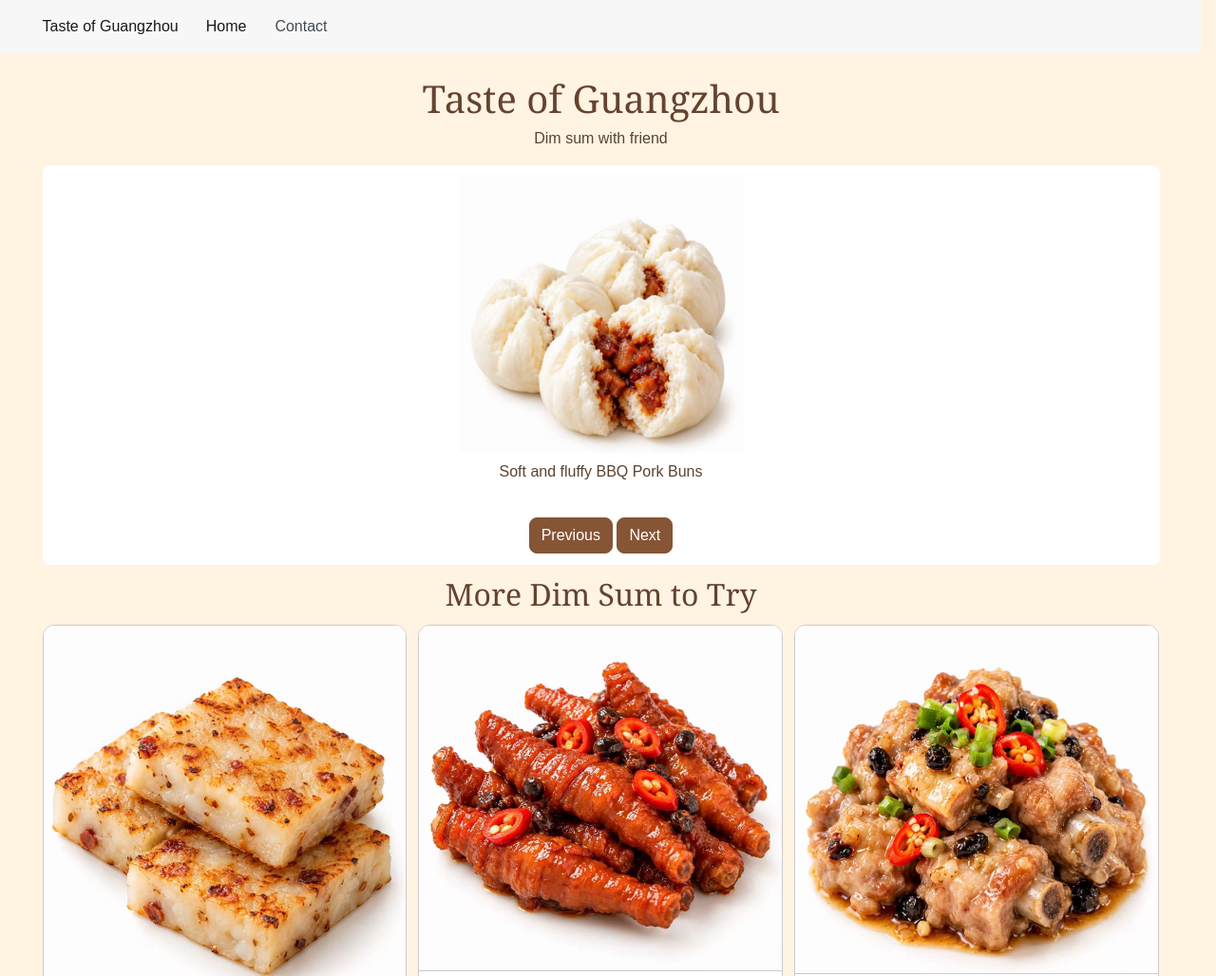
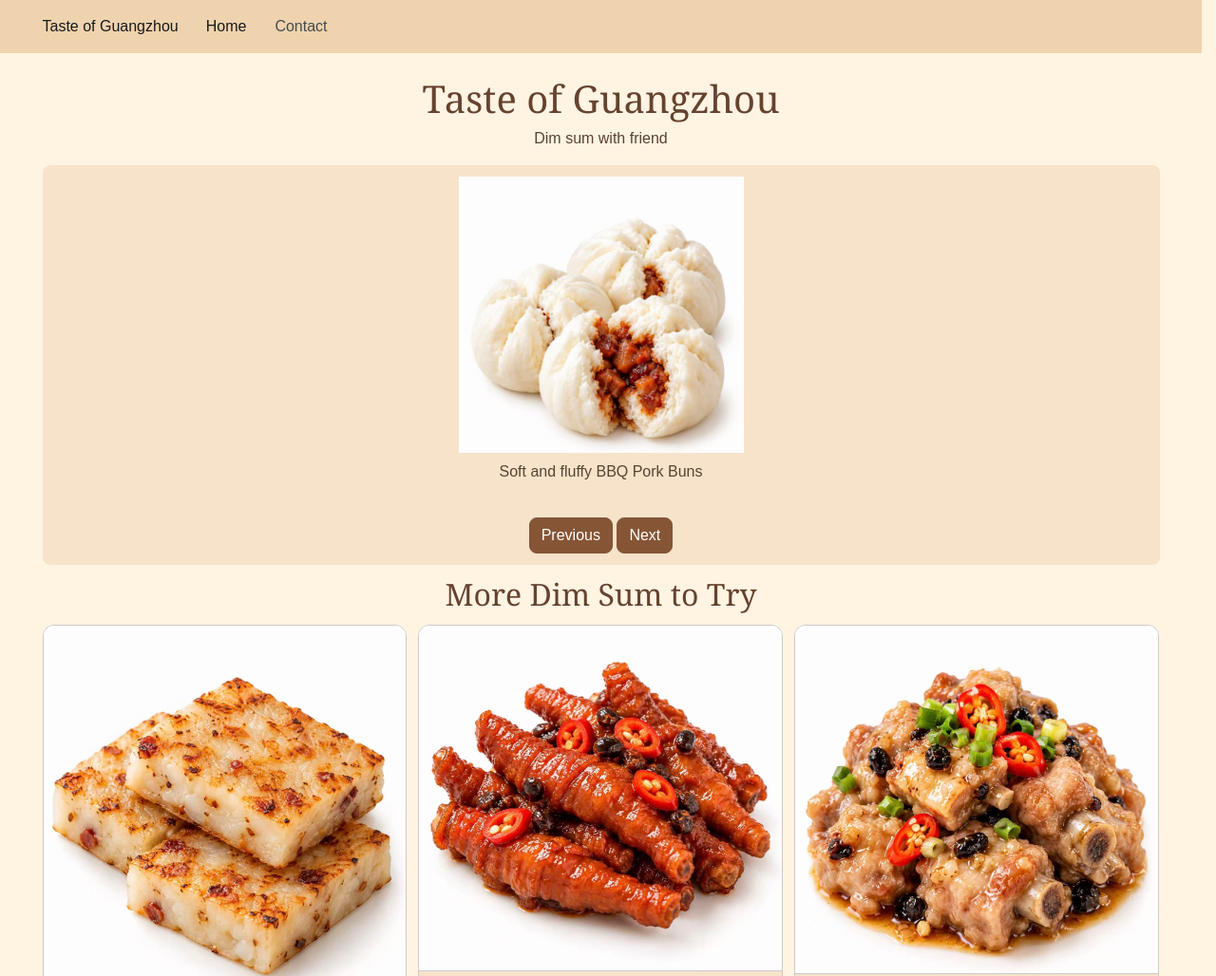
Before and after one commit to Viki666loo/Lab-6-1, a plain HTML site: page index.html in a window 1280 px wide. Shown: the top 1028 px of the page at 95% size. Drawn offline with Linux system fonts and the light colour scheme.

Commit message:
v4-card color change

```diff
--- a/css/style.css
+++ b/css/style.css
@@ -14,7 +14,7 @@ h1, h2, h3, h4 {
     color: #65432e;
 }
 .navbar, footer{
-    background-color: efd3ae;
+    background-color: #efd3ae;
 }
 .btn-solid.theme-primary {
     --bs-btn-bg: #855536;
@@ -26,3 +26,4 @@ h1, h2, h3, h4 {
     --bs-btn-hover-color: #ffffff;
     --bs-btn-hover-border-color: #663e27;
 }
+.card-body, .carousel{ background-color: #f6e3ca;}
--- a/index.html
+++ b/index.html
@@ -43,7 +43,7 @@
             <p>Dim sum with friend</p>
         </header>
 
-        <div class="carousel slide bg-white rounded p-4" id="food-slides">
+        <div class="carousel slide rounded p-4" id="food-slides">
             <div class="carousel-inner">
 
                 <div class="carousel-item active">
```
